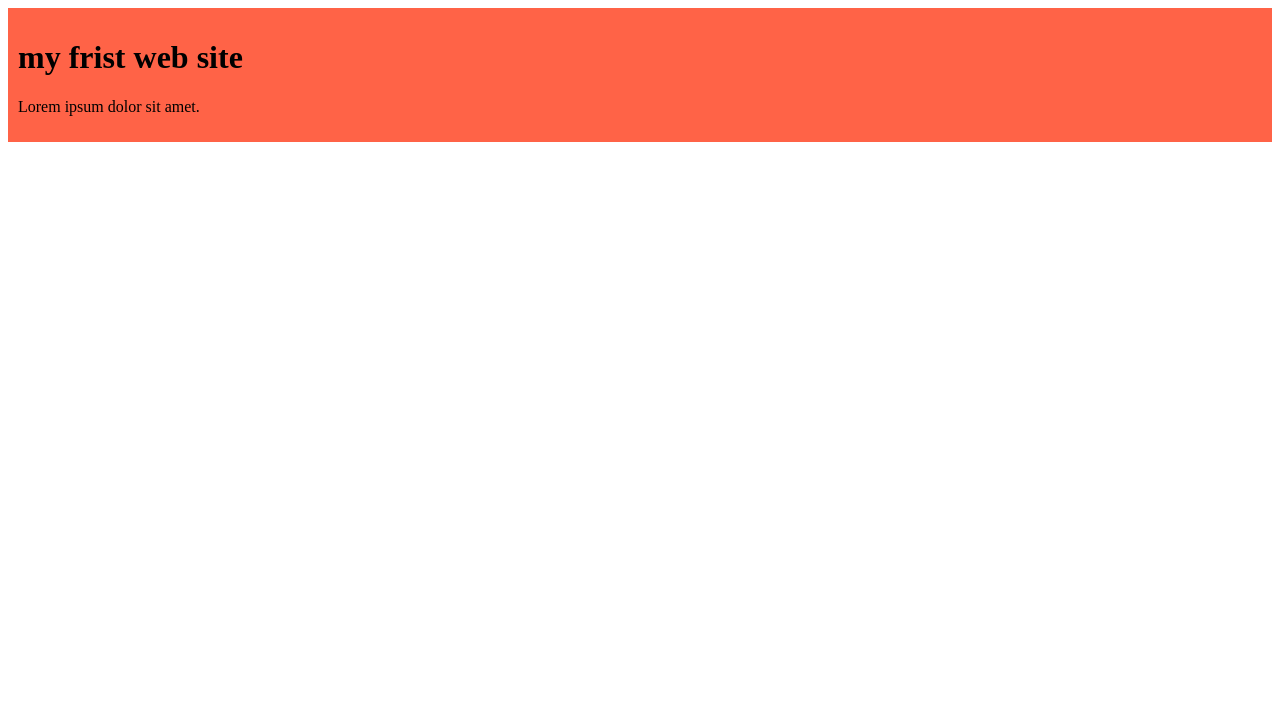
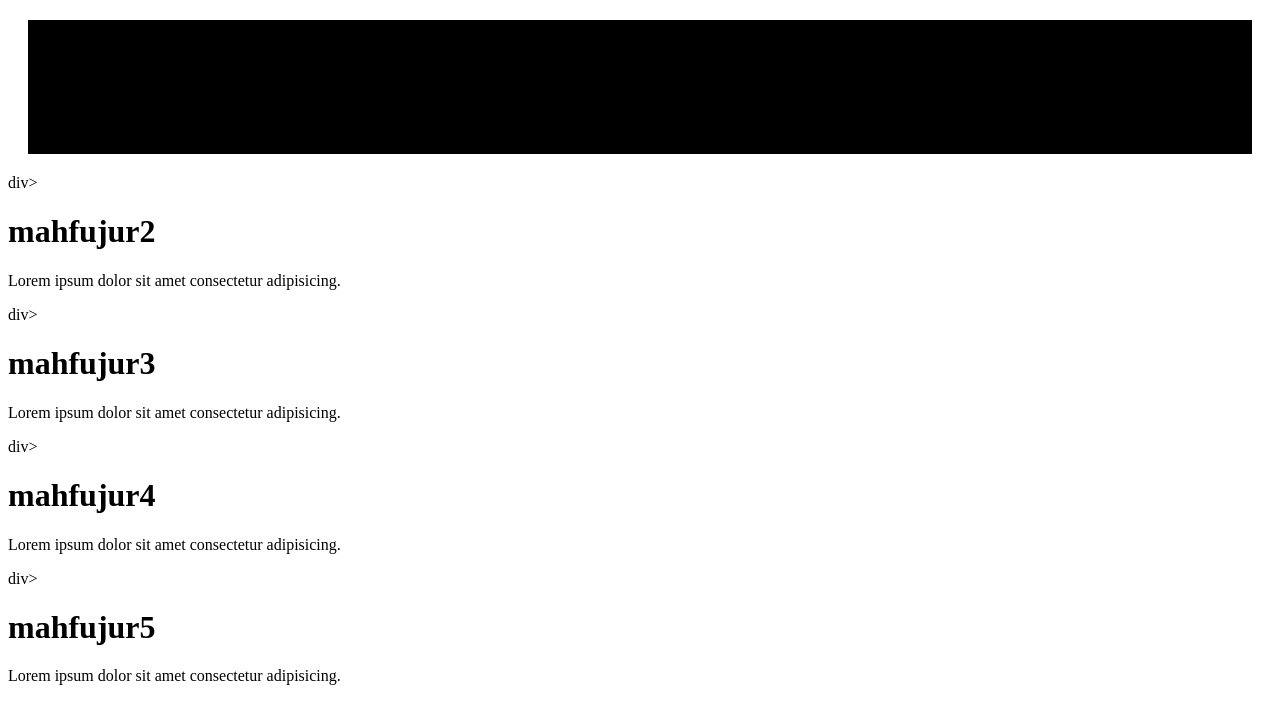
Before and after one commit to mahfuj127/my-simple-website, a plain HTML site: page index.html in a window 1280 px wide. Drawn offline with Linux system fonts and the light colour scheme.

Commit message:
added the mahfujur

```diff
--- a/index.html
+++ b/index.html
@@ -7,10 +7,28 @@
     <link rel="stylesheet" href="styles/blog.css">
 </head>
 <body>
-    <div>
-        <h1>my frist web site</h1>
+<div>
+    <h1>mahfujur1</h1>
+    <p>Lorem ipsum dolor sit amet consectetur adipisicing.</p>
+</div>
+div>
+    <h1>mahfujur2</h1>
+    <p>Lorem ipsum dolor sit amet consectetur adipisicing.</p>
+</div>
+div>
+    <h1>mahfujur3</h1>
+    <p>Lorem ipsum dolor sit amet consectetur adipisicing.</p>
+</div>
+div>
+    <h1>mahfujur4</h1>
+    <p>Lorem ipsum dolor sit amet consectetur adipisicing.</p>
+</div>
+div>
+    <h1>mahfujur5</h1>
+    <p>Lorem ipsum dolor sit amet consectetur adipisicing.</p>
+</div>
 
-    <p> Lorem ipsum dolor sit amet.</p>
-    </div>
+
+
 </body>
 </html>
--- a/styles/blog.css
+++ b/styles/blog.css
@@ -1,4 +1,5 @@
 div{
-    background-color: tomato;
+    background-color: rgb(0, 0, 0);
     padding: 10px;
+    margin: 20px;
 }
```
